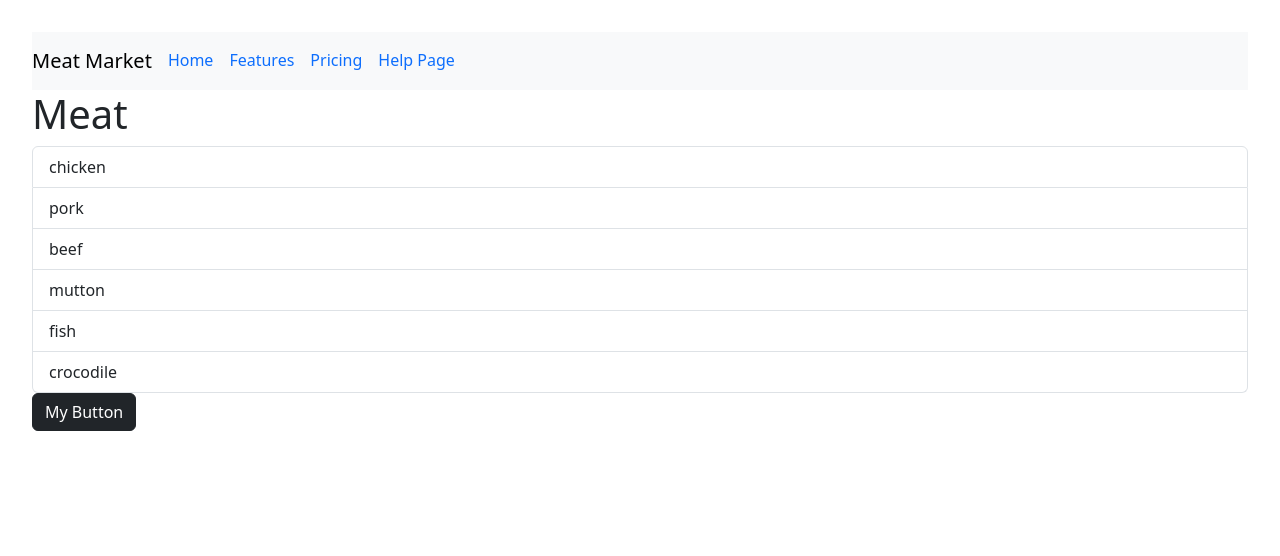
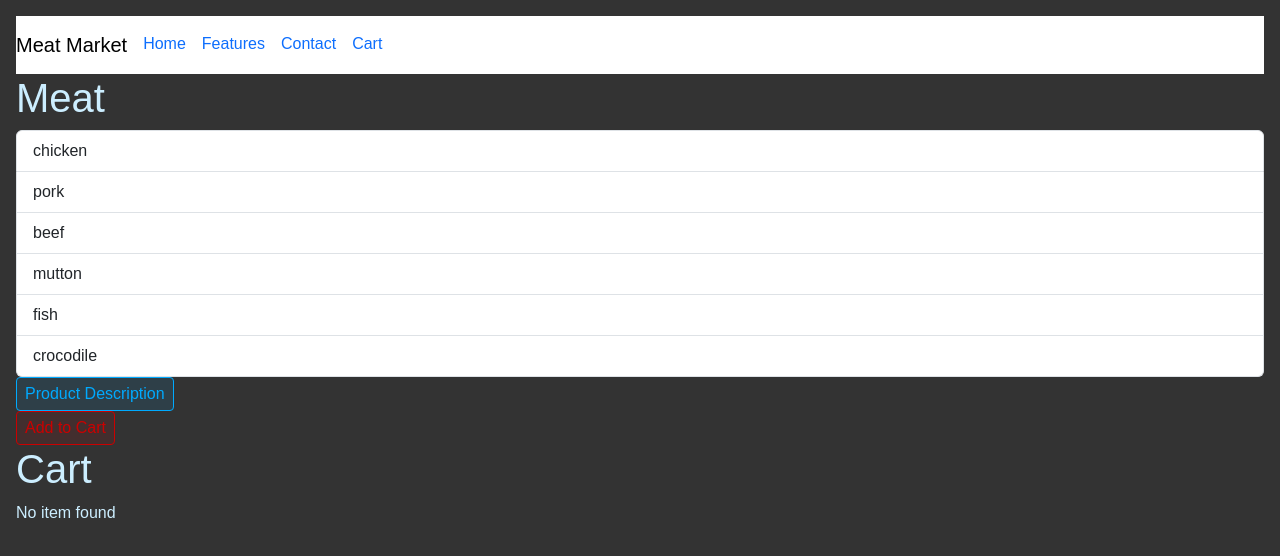
Before and after one commit to rhsnake/react_web, a React (Vite) app: page / in a window 1280 px wide. Shown: the top 556 px of the page. Built offline with nearby package versions, Linux system fonts and the light colour scheme.

Commit message:
Overhauled App.css, Replaced help.tsx with Checkout,tsx, Added a add to cart Button and functionality

```diff
--- a/src/App.css
+++ b/src/App.css
@@ -1,27 +1,144 @@
-#root {
-  max-width: 1280px;
-  margin: 0 auto;
-  padding: 2rem;
-  text-align: left;
+* {
+  font-family: Arial, Helvetica, sans-serif;
+  box-sizing: border-box;
 }
 
-.logo {
-  height: 6em;
-  padding: 1.5em;
-  will-change: filter;
-  transition: filter 300ms;
-}
-.logo:hover {
-  filter: drop-shadow(0 0 2em #646cffaa);
-}
-.logo.react:hover {
-  filter: drop-shadow(0 0 2em #61dafbaa);
+body {
+  background: #333;
+  color: hsl(200, 100%, 90%);
+  max-width: 1280px;
+  padding: 1rem;
+  margin: 0 auto;
 }
 
-.card {
-  padding: 2em;
+.navbar{
+  background-color: white;
 }
 
-.read-the-docs {
-  color: #888;
+.new-item-form {
+  display: flex;
+  flex-direction: column;
+  gap: 0.5rem;
 }
+
+.form-row {
+  display: flex;
+  flex-direction: column;
+  gap: 0.1rem;
+}
+
+.btn {
+  background: hsl(200, 100%, 50%, 0.1);
+  border: 1px solid hsl(200, 100%, 50%);
+  color: hsl(200, 100%, 50%);
+  padding: 0.25em 0.5em;
+  border-radius: 0.25em;
+  cursor: pointer;
+  outline: none;
+}
+
+.btn:hover,
+.btn:focus-visible {
+  background: hsl(200, 100%, 50%, 0.2);
+}
+
+.btn.btn-danger {
+  background: hsl(0, 100%, 40%, 0.1);
+  border: 1px solid hsl(0, 100%, 40%);
+  color: hsl(0, 100%, 40%);
+}
+
+.btn.btn-danger:hover,
+.btn.btn-danger:focus-visible {
+  background: hsl(0, 100%, 40%, 0.2);
+}
+
+.new-item-form input {
+  outline: none;
+  border: 1px solid hsl(200, 100%, 40%);
+  background: hsl(200, 100%, 30%);
+  border-radius: 0.25em;
+  padding: 0.25em 0.5em;
+  color: hsl(200, 100%, 90%);
+}
+
+.new-item-form input:focus {
+  border: 1px solid hsl(200, 100%, 70%);
+}
+
+.header {
+  font-size: 1.5rem;
+  margin-top: 1.5rem;
+  margin-bottom: 0.5rem;
+}
+
+.list {
+  margin: 0;
+  padding: 0;
+  margin-left: 1rem;
+  list-style: none;
+}
+
+.list li:has(input:checked) label {
+  color: hsl(200, 20%, 40%);
+}
+
+.list {
+  display: flex;
+  flex-direction: column;
+  gap: 0.3rem;
+}
+
+.list li {
+  display: flex;
+  gap: 0.5rem;
+  align-items: center;
+}
+
+.list li label {
+  display: flex;
+  gap: 0.25rem;
+  cursor: pointer;
+  align-items: center;
+}
+
+.list li:has(input:focus-visible) label {
+  outline: 1px solid hsl(200, 100%, 50%);
+}
+
+.list li input {
+  outline: none;
+  width: 0;
+  height: 0;
+  appearance: none;
+  pointer-events: none;
+  position: absolute;
+}
+
+.list li label::before {
+  content: "";
+  display: block;
+  width: 0.9rem;
+  height: 0.9rem;
+  background: hsl(200, 100%, 90%);
+  border-radius: 0.25em;
+  display: flex;
+  justify-content: center;
+  align-items: center;
+}
+
+.list li label:hover::before {
+  background: hsl(200, 100%, 80%);
+}
+
+.list li:has(input:checked) label::before {
+  content: "✔";
+  background: hsl(200, 100%, 40%);
+  color: hsl(200, 100%, 90%);
+  font-size: 0.75rem;
+  font-weight: bold;
+}
+
+.list li:has(input:checked) label:hover::before {
+  background: hsl(200, 100%, 30%);
+}
--- a/src/App.tsx
+++ b/src/App.tsx
@@ -1,9 +1,10 @@
 import "./App.css";
 import { HashRouter as Router, Routes, Route } from "react-router-dom";
 import Home from "./Pages/home";
-import Help from "./Pages/help";
+import Checkout from "./Pages/checkout";
 import Layout from "./Layout";
 import Riot from "./Pages/riot";
+import Contact from "./Pages/contact";
 
 function App() {
   return (
@@ -11,8 +12,9 @@ function App() {
       <Routes>
         <Route element={<Layout />}>
           <Route path="/" element={<Home />} />
-          <Route path="/help" element={<Help />} />
+          <Route path="/checkout" element={<Checkout />} />
           <Route path="/riot" element={<Riot />} />
+          <Route path="/contact" element={<Contact />}/>
         </Route>
       </Routes>
     </Router>
--- /dev/null
+++ b/src/Pages/checkout.tsx
@@ -0,0 +1,43 @@
+import { useState , useEffect } from "react";
+import Button from "../components/Button";
+
+function Checkout(){
+  const [cartItem,setCartItem] = useState(()=> {
+    const localvalue = localStorage.getItem("Cart");
+    if (localvalue === null) return [];
+    return JSON.parse(localvalue)
+  })
+
+    useEffect(()=> {
+      localStorage.setItem("Cart",JSON.stringify(cartItem));
+    }
+    ,[cartItem])
+
+  function handleSelectItem (item :string) {
+    console.log(item)
+  }
+
+  function removeCartItem (id : string){
+    setCartItem( currentCart=>{
+      return currentCart.filter(cartItem => cartItem.id != id)
+    })
+  }
+
+  return (
+    <>
+    <h1>Welcome to the Checkout</h1>
+    <div>
+      <ul className="list-group">
+        {cartItem.map((item ,index) =>
+        <>
+          <li className= 'list-group-item' key={item.id}>{item.name}</li>
+          <Button color="danger" key={item.id + 'Button'} onClick={() => removeCartItem(item.id)}>Remove</Button>
+          </>
+        )}
+      </ul>
+    </div>
+    </>
+  )
+}
+
+export default Checkout
--- /dev/null
+++ b/src/Pages/contact.tsx
@@ -0,0 +1,9 @@
+
+
+const Contact = () => {
+  return (
+    <div>contact</div>
+  )
+}
+
+export default Contact
--- a/src/Pages/help.tsx
+++ /dev/null
@@ -1,11 +0,0 @@
-
-
-const Help = () => {
-  return (
-    <>
-    <div>help</div>
-    </>
-  )
-}
-
-export default Help
--- a/src/Pages/home.tsx
+++ b/src/Pages/home.tsx
@@ -1,18 +1,19 @@
-import { useState } from "react";
+import { useEffect, useState } from "react";
 import Alert from "../components/Alert";
 import Button from "../components/Button";
 import ListGroup from "../components/ListGroup";
 
 class FoodItem{
   constructor(name:string , desc : string, price : string){
-    this.name = name
-    this.desc = desc
-    this.price = price
+    this.id = crypto.randomUUID();
+    this.name = name;
+    this.desc = desc;
+    this.price = price;
   }
+  id : string;
   name : string;
   desc : string;
   price : string;
-
 }
 
 function Home() {
@@ -23,15 +24,36 @@ function Home() {
   const fish = new FoodItem("fish","Fresh from the Singapore River","5");
   const crocodile = new FoodItem("crocodile","From the rivers of austrilia","30");
   let items = [chicken, pork, beef, mutton, fish, crocodile];
-  const [selectedItem, setSelectedItem] = useState("No item selected");
+  const [selectedItemDesc, setSelectedItemDesc] = useState("No item selected");
   const [displayedItem, setDisplayedItem] = useState("No item selected");
+  const [alertVisible, setAlertVisibility] = useState(false);
+  const [cartItem, setCartItem] = useState<FoodItem[]>(()=> {
+    const localvalue = localStorage.getItem("Cart");
+    if (localvalue === null) return [];
+    return JSON.parse(localvalue)
+  });
 
   const handleSelectItem = (item: string) => {
-    setSelectedItem(item);
+    setSelectedItemDesc(item);
   };
 
+  useEffect(()=> {
+    localStorage.setItem("Cart",JSON.stringify(cartItem));
+  }
+  ,[cartItem])
 
-  const [alertVisible, setAlertVisibility] = useState(false);
+  function addCartItem (food : string){
+    if (food === "No item selected") return
+
+    let input = items.find((item)=>{
+      return item.desc === food
+    })
+
+    if (input) {
+      setCartItem([...cartItem,input])
+    }
+
+  }
 
   return (
     <>
@@ -46,10 +68,15 @@ function Home() {
             {displayedItem}
           </Alert>
         )}
-        <Button color="dark" onClick={() => {setAlertVisibility(true); setDisplayedItem(selectedItem)}}>
-          My Button
+        <Button color="dark" onClick={() => {setAlertVisibility(true); setDisplayedItem(selectedItemDesc)}}>
+          Product Description
         </Button>
       </div>
+      <Button color="danger" onClick={() => addCartItem(selectedItemDesc)}>
+        Add to Cart
+      </Button>
+
+      <ListGroup items={cartItem} heading="Cart" onSelectItem={handleSelectItem}></ListGroup>
     </>
   );
 }
--- a/src/components/ListGroup.tsx
+++ b/src/components/ListGroup.tsx
@@ -27,7 +27,7 @@ function ListGroup({items,heading, onSelectItem}: Props) {
       {getMessage()}
       <ul className="list-group">
         {items.map((item,index) => (
-          <li className= {selectedIndex === index ? 'list-group-item active' : 'list-group-item'} key={item.name} onClick={() => {setSelectedIndex(index); onSelectItem(item.desc)}}>{item.name}</li>
+          <li className= {selectedIndex === index ? 'list-group-item active' : 'list-group-item'} key={item.id} onClick={() => {setSelectedIndex(index); onSelectItem(item.desc)}}>{item.name}</li>
         ))}
       </ul>
     </>
--- a/src/components/NavBar.tsx
+++ b/src/components/NavBar.tsx
@@ -4,20 +4,22 @@ import { Link } from "react-router-dom";
 
 const NavBar = () => {
   return (
-    <nav className="navbar navbar-expand-lg bg-body-tertiary">
-      <a className="navbar-brand" >Meat Market</a>
+    <nav className="navbar navbar-expand-lg">
+      <a className="navbar-brand">Meat Market</a>
       <div className="collapse navbar-collapse" id="navbarNavAltMarkup">
         <div className="nav nav-underline">
-          <Link className="nav-link" aria-current="page" to='/'>
+          <Link className="nav-link" aria-current="page" to="/">
             Home
           </Link>
-          <Link className="nav-link" to='/riot'>
+          <Link className="nav-link" to="/riot">
             Features
           </Link>
-          <a className="nav-link" href="#">
-            Pricing
-          </a>
-          <Link className="nav-link" to= '/help'>Help Page</Link>
+          <Link className="nav-link" to="/contact">
+            Contact
+          </Link>
+          <Link className="nav-link" to="/checkout">
+            Cart
+          </Link>
         </div>
       </div>
     </nav>
```
